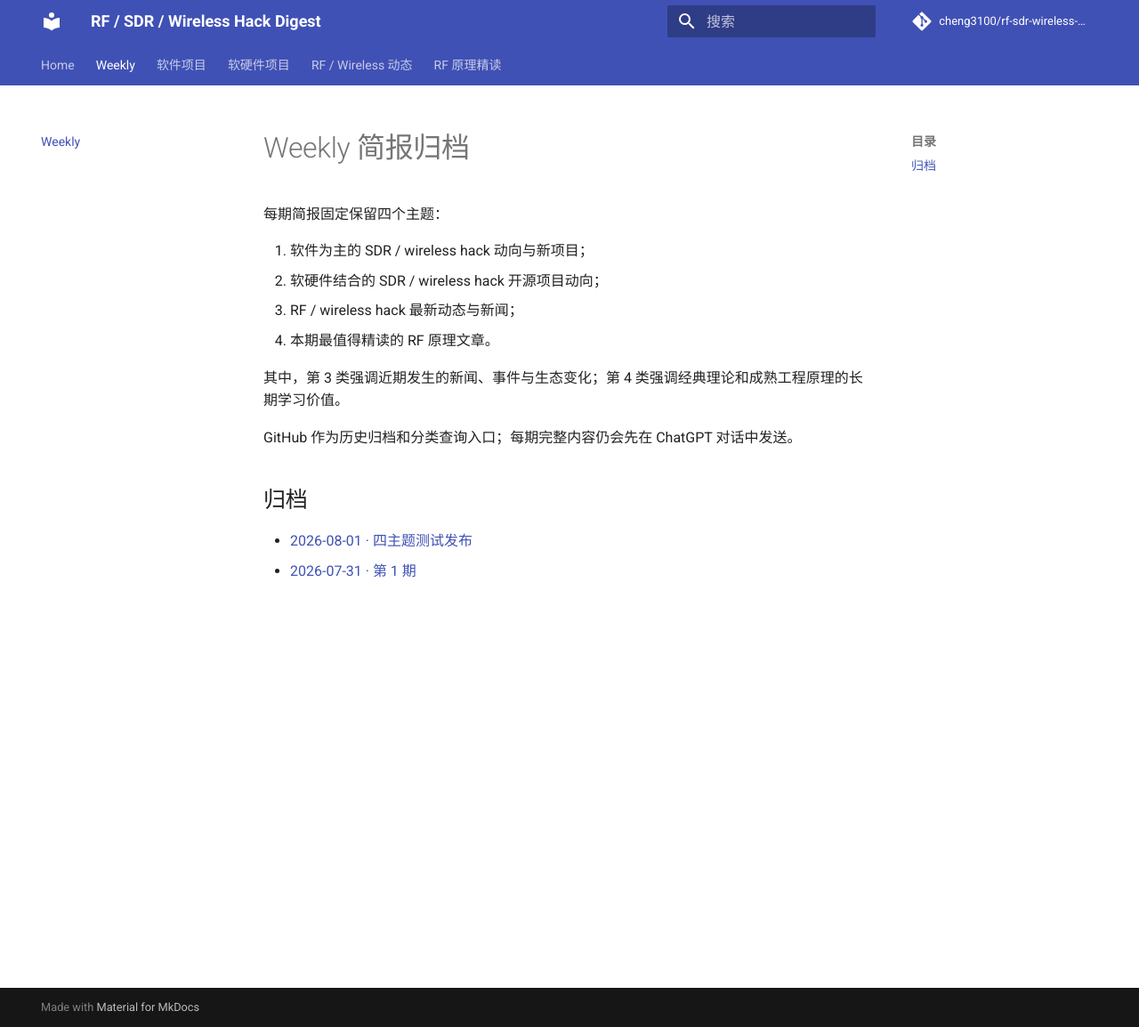
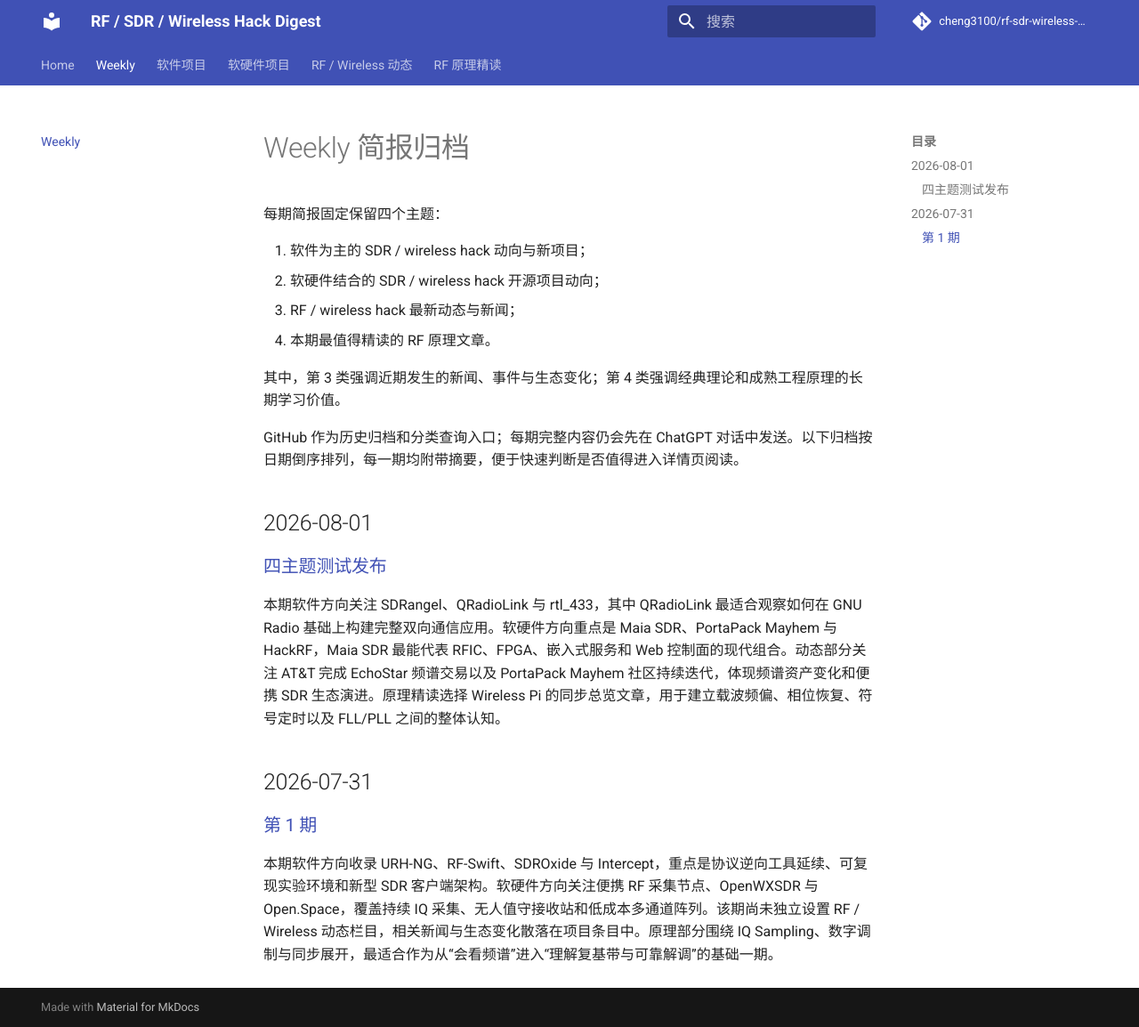
Before and after one commit to cheng3100/rf-sdr-wireless-security-digest, an MkDocs documentation site: the page built from docs/weekly/index.md, in a window 1280 px wide and 1154 px high. Shown: the whole window at 89% size. Built offline with MkDocs 1.6.1 and Material for MkDocs 9.7.7, drawn with Linux system fonts in a browser that asks for light colours; comment, search, counter and statistics services are not loaded.

Commit message:
Add weekly summaries to archive index

```diff
--- a/docs/weekly/index.md
+++ b/docs/weekly/index.md
@@ -9,9 +9,16 @@
 
 其中，第 3 类强调近期发生的新闻、事件与生态变化；第 4 类强调经典理论和成熟工程原理的长期学习价值。
 
-GitHub 作为历史归档和分类查询入口；每期完整内容仍会先在 ChatGPT 对话中发送。
+GitHub 作为历史归档和分类查询入口；每期完整内容仍会先在 ChatGPT 对话中发送。以下归档按日期倒序排列，每一期均附带摘要，便于快速判断是否值得进入详情页阅读。
 
-## 归档
+## 2026-08-01
 
-- [2026-08-01 · 四主题测试发布](2026-08-01.md)
-- [2026-07-31 · 第 1 期](2026-07-31.md)
+### [四主题测试发布](2026-08-01.md)
+
+本期软件方向关注 SDRangel、QRadioLink 与 rtl_433，其中 QRadioLink 最适合观察如何在 GNU Radio 基础上构建完整双向通信应用。软硬件方向重点是 Maia SDR、PortaPack Mayhem 与 HackRF，Maia SDR 最能代表 RFIC、FPGA、嵌入式服务和 Web 控制面的现代组合。动态部分关注 AT&T 完成 EchoStar 频谱交易以及 PortaPack Mayhem 社区持续迭代，体现频谱资产变化和便携 SDR 生态演进。原理精读选择 Wireless Pi 的同步总览文章，用于建立载波频偏、相位恢复、符号定时以及 FLL/PLL 之间的整体认知。
+
+## 2026-07-31
+
+### [第 1 期](2026-07-31.md)
+
+本期软件方向收录 URH-NG、RF-Swift、SDROxide 与 Intercept，重点是协议逆向工具延续、可复现实验环境和新型 SDR 客户端架构。软硬件方向关注便携 RF 采集节点、OpenWXSDR 与 Open.Space，覆盖持续 IQ 采集、无人值守接收站和低成本多通道阵列。该期尚未独立设置 RF / Wireless 动态栏目，相关新闻与生态变化散落在项目条目中。原理部分围绕 IQ Sampling、数字调制与同步展开，最适合作为从“会看频谱”进入“理解复基带与可靠解调”的基础一期。
```
